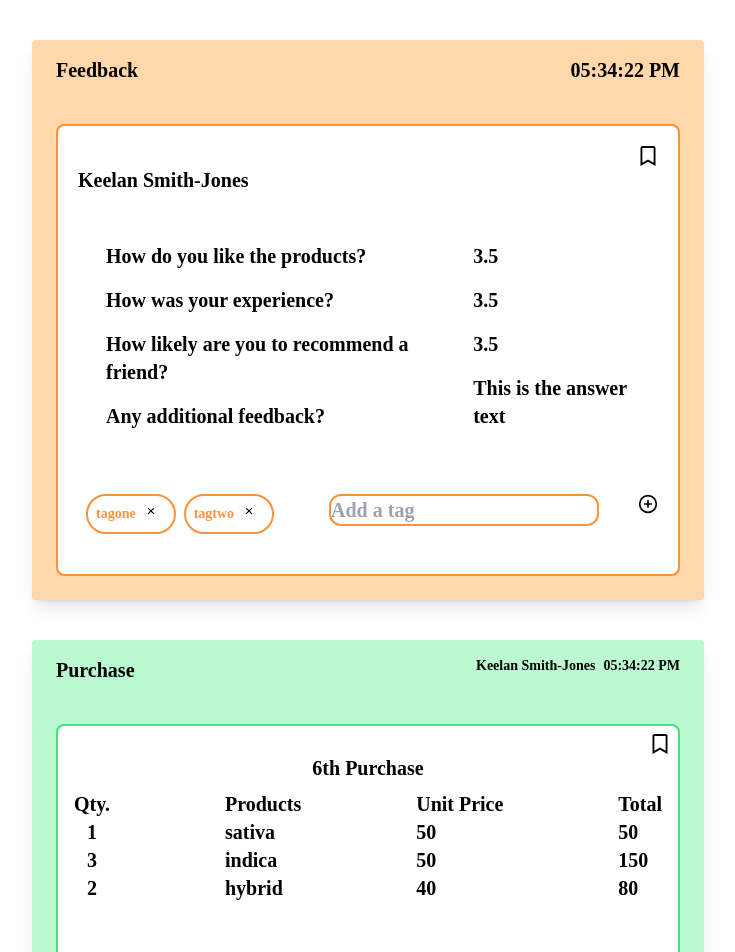
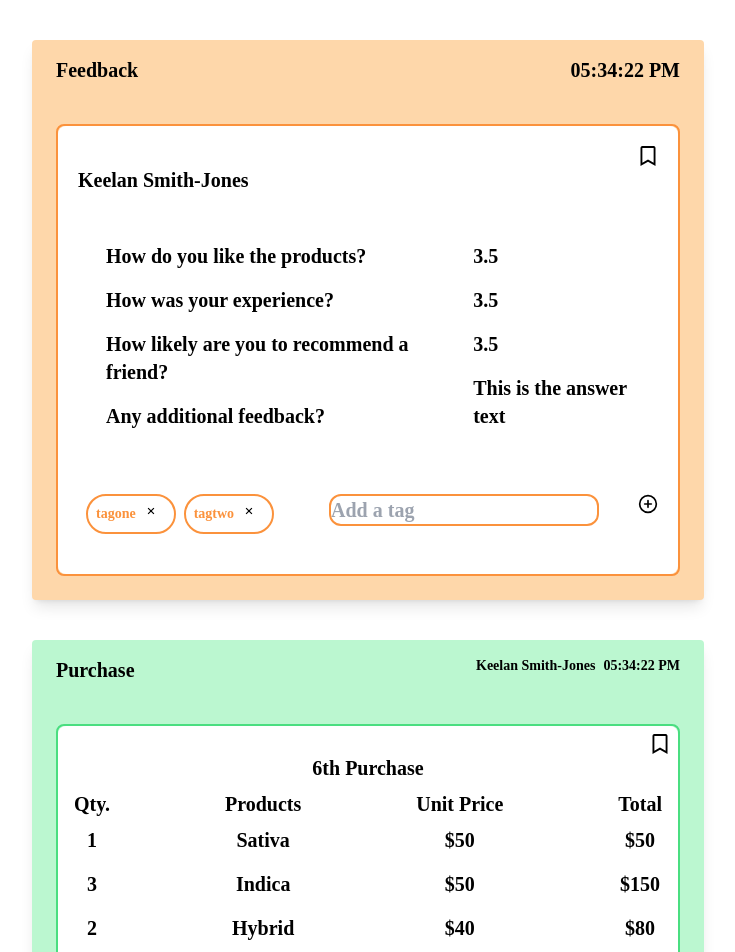
Before and after one commit to josesison1/ripe-production-test, a React (Create React App) app: page / in a window 1280 px wide. Shown: the top 952 px of the page, without its empty margins (272-1007 px from the left). Built offline with nearby package versions, Linux system fonts and the light colour scheme.

Commit message:
updated purchase container

```diff
--- a/src/components/PurchaseCard/PurchaseCardBody/PurchaseBodyItemTotal.js
+++ b/src/components/PurchaseCard/PurchaseCardBody/PurchaseBodyItemTotal.js
@@ -3,11 +3,11 @@ import React from "react";
 const PurchaseBodyItemTotal = ({ test }) => {
   const { purchaseInputs } = test;
   return (
-    <div className="flex flex-col">
+    <div className="space-y-2">
       <h1>Total</h1>
-      <div className="flex flex-col">
+      <div className="text-center space-y-4">
         {purchaseInputs.map((v, index) => {
-          return <div key={index}>{v.totalItemPrice}</div>;
+          return <div key={index}>${v.totalItemPrice}</div>
         })}
       </div>
     </div>
--- a/src/components/PurchaseCard/PurchaseCardBody/PurchaseBodyProducts.js
+++ b/src/components/PurchaseCard/PurchaseCardBody/PurchaseBodyProducts.js
@@ -3,11 +3,11 @@ import React from "react";
 const PurchaseBodyProducts = ({ test }) => {
   const { purchaseInputs } = test;
   return (
-    <div className="flex flex-col">
+    <div className="space-y-2">
       <h1>Products</h1>
-      <div className="flex flex-col">
+      <div className="text-center space-y-4">
         {purchaseInputs.map((v, index) => {
-          return <div key={index}>{v.productType}</div>;
+          return <div key={index}>{v.productType}</div>
         })}
       </div>
     </div>
--- a/src/components/PurchaseCard/PurchaseCardBody/PurchaseBodyQty.js
+++ b/src/components/PurchaseCard/PurchaseCardBody/PurchaseBodyQty.js
@@ -4,12 +4,12 @@ const PurchaseBodyQty = ({ test }) => {
   const { purchaseInputs } = test;
   return (
     <>
-      <div className="">
+      <div className="space-y-2">
         <h1>Qty.</h1>
-        <div className="flex flex-col">
+        <div className="text-center space-y-4">
           {purchaseInputs.map((v, index) => {
             return (
-              <div className="flex justify-around" key={index}>
+              <div className="" key={index}>
                 {" "}
                 {v.quantities}
               </div>
--- a/src/components/PurchaseCard/PurchaseCardBody/PurchaseBodyUnitPrice.js
+++ b/src/components/PurchaseCard/PurchaseCardBody/PurchaseBodyUnitPrice.js
@@ -3,11 +3,11 @@ import React from "react";
 const PurchaseBodyUnitPrice = ({ test }) => {
   const { purchaseInputs } = test;
   return (
-    <div className="flex flex-col">
+    <div className="space-y-2">
       <h1>Unit Price</h1>
-      <div className="flex flex-col">
+      <div className="text-center space-y-4">
         {purchaseInputs.map((v, index) => {
-          return <div key={index}>{v.unitPrice}</div>;
+          return <div key={index}>${v.unitPrice}</div>
         })}
       </div>
     </div>
--- a/src/testObject.js
+++ b/src/testObject.js
@@ -36,24 +36,21 @@ const test = [
     purchaseInputs: [
       {
         quantities: 1,
-        productType: "sativa",
+        productType: "Sativa",
         unitPrice: 50,
         totalItemPrice: 50,
-
       },
        {
         quantities: 3,
-        productType: "indica",
+        productType: "Indica",
         unitPrice: 50,
         totalItemPrice: 150,
-
       },
       {
         quantities: 2,
-        productType: "hybrid",
+        productType: "Hybrid",
         unitPrice: 40,
         totalItemPrice: 80,
-
       },
       {
         orderNumber: 1234567890,
```
